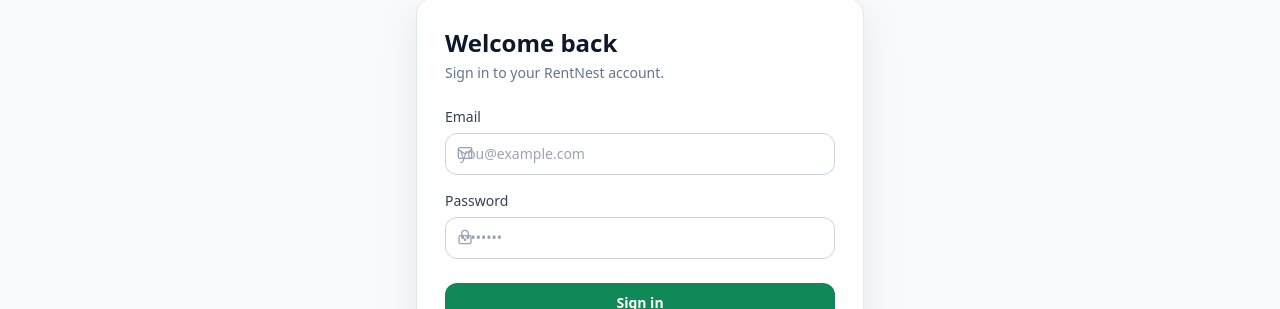
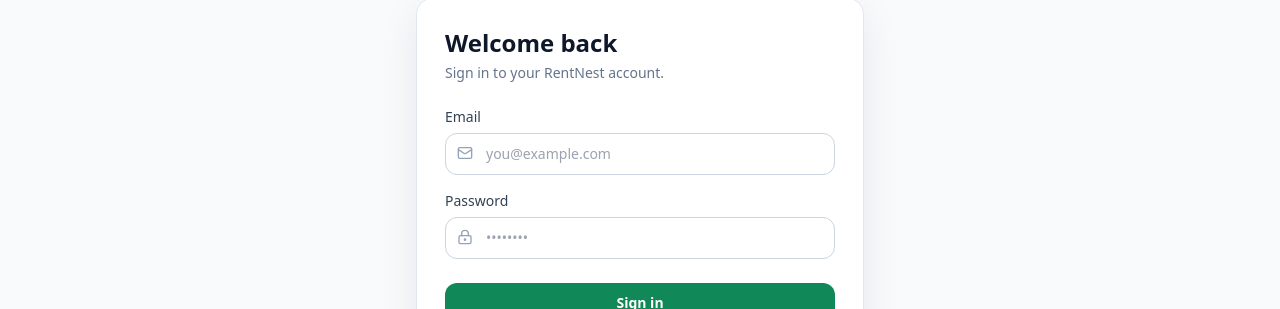
Before and after one commit to sharnabetopia/RentNest, a Next.js app in the folder frontend/: page /auth/login in a window 1280 px wide. Shown: the part 242-551 px from the top of the page. Built offline with nearby package versions, Linux system fonts and the light colour scheme; no server answers.

Commit message:
fix: adjust padding in LoginForm input fields for better alignment

```diff
--- a/frontend/components/auth/LoginForm.tsx
+++ b/frontend/components/auth/LoginForm.tsx
@@ -43,13 +43,13 @@
 
         <div className="mt-6">
           <label className="label">Email</label>
-          <div className="relative"><Mail className="absolute left-3 top-3 h-4 w-4 text-slate-400" /><input className={`input pl-10 ${errors.email ? "border-red-500" : ""}`} type="email" value={email} onChange={(e) => setEmail(e.target.value)} placeholder="you@example.com" /></div>
+          <div className="relative"><Mail className="absolute left-3 top-3 h-4 w-4 text-slate-400" /><input className={`input !pl-10 ${errors.email ? "border-red-500" : ""}`} type="email" value={email} onChange={(e) => setEmail(e.target.value)} placeholder="you@example.com" /></div>
           {errors.email && <p className="mt-1 text-xs text-red-600">{errors.email}</p>}
         </div>
 
         <div className="mt-4">
           <label className="label">Password</label>
-          <div className="relative"><LockKeyhole className="absolute left-3 top-3 h-4 w-4 text-slate-400" /><input className={`input pl-10 ${errors.password ? "border-red-500" : ""}`} type="password" value={password} onChange={(e) => setPassword(e.target.value)} placeholder="••••••••" /></div>
+          <div className="relative"><LockKeyhole className="absolute left-3 top-3 h-4 w-4 text-slate-400" /><input className={`input !pl-10 ${errors.password ? "border-red-500" : ""}`} type="password" value={password} onChange={(e) => setPassword(e.target.value)} placeholder="••••••••" /></div>
           {errors.password && <p className="mt-1 text-xs text-red-600">{errors.password}</p>}
         </div>
 
```
